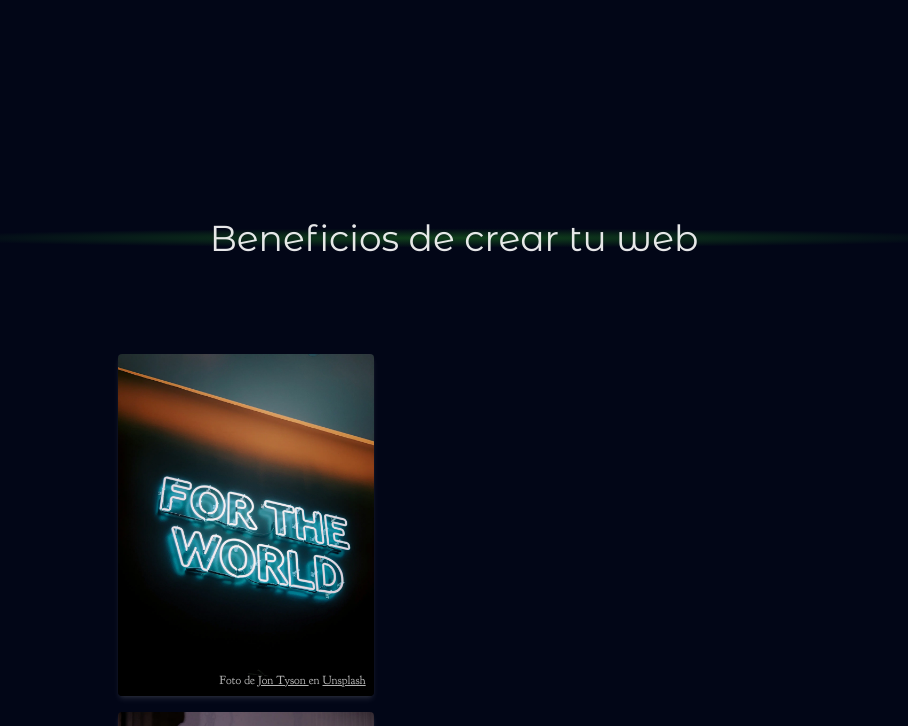
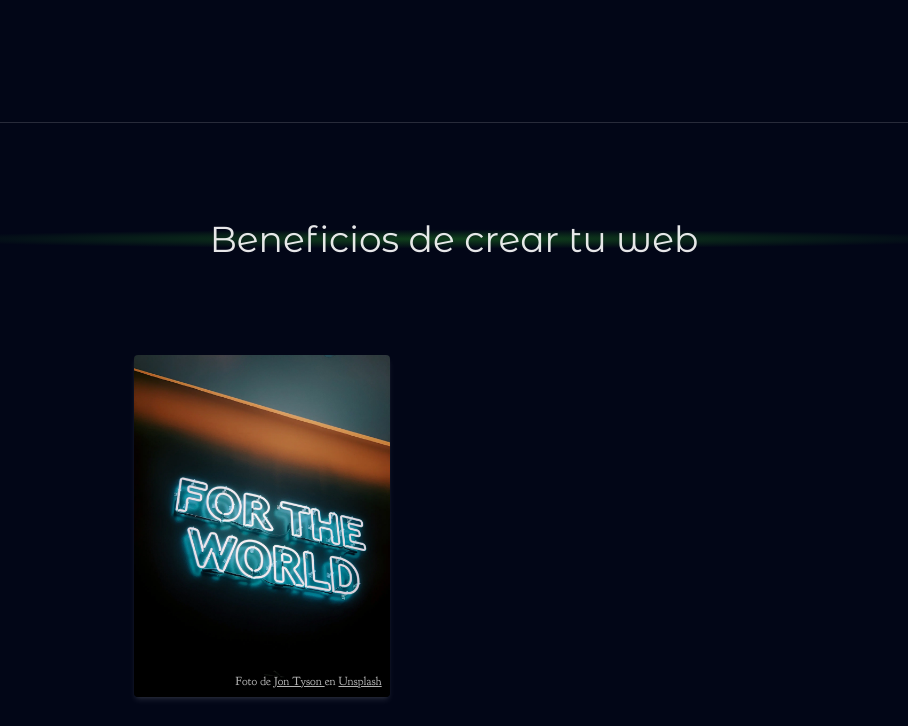
Before and after one commit to MauricioDMO/tusitioweb, an Astro site: page / in a window 1280 px wide. Shown: the part 3400-4126 px from the top of the page, without its empty margins (186-1094 px from the left). Built offline with nearby package versions, Linux system fonts and the light colour scheme; Astro itself is replaced by a stand-in of ours; what @midudev/tailwind-animations would draw is missing.

Commit message:
Update Benefits section styling

```diff
--- a/src/sections/Benefits.astro
+++ b/src/sections/Benefits.astro
@@ -3,14 +3,14 @@ import Subtitle from "@/components/Subtitle.astro";
 import BENEFITS from "@/jsons/benefits.json";
 ---
 
-<section>
+<section class="border-t border-t-white/15">
   <Subtitle>Beneficios de crear tu web</Subtitle>
-  <ul class="flex flex-col gap-4">
+  <ul class="flex flex-col gap-8">
     {
       BENEFITS.map(
         ({ image, description, title, unsplashLink, author, authorLink }) => (
           <li>
-            <article class="grid sm:grid-cols-2 relative max-w-80ch m-auto place-items-center">
+            <article class="grid sm:grid-cols-2 relative max-w-80ch m-auto place-items-center px-8">
               <div class="relative">
                 <img
                   src={image}
```
